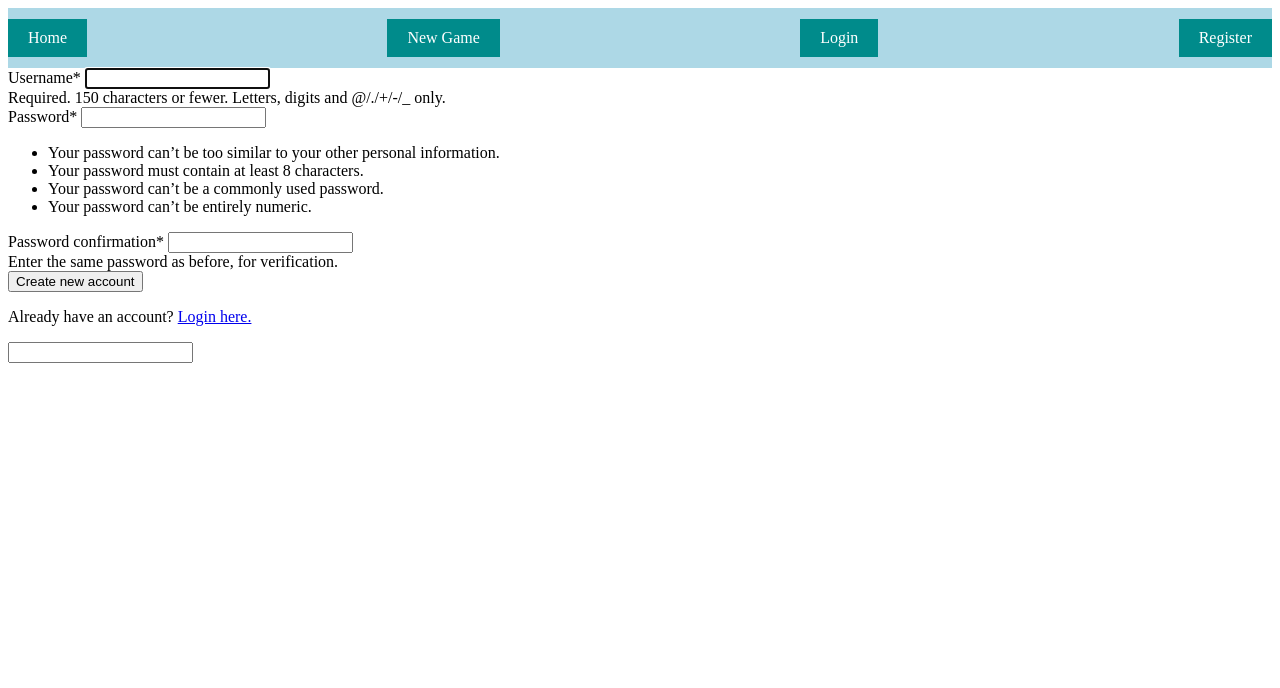
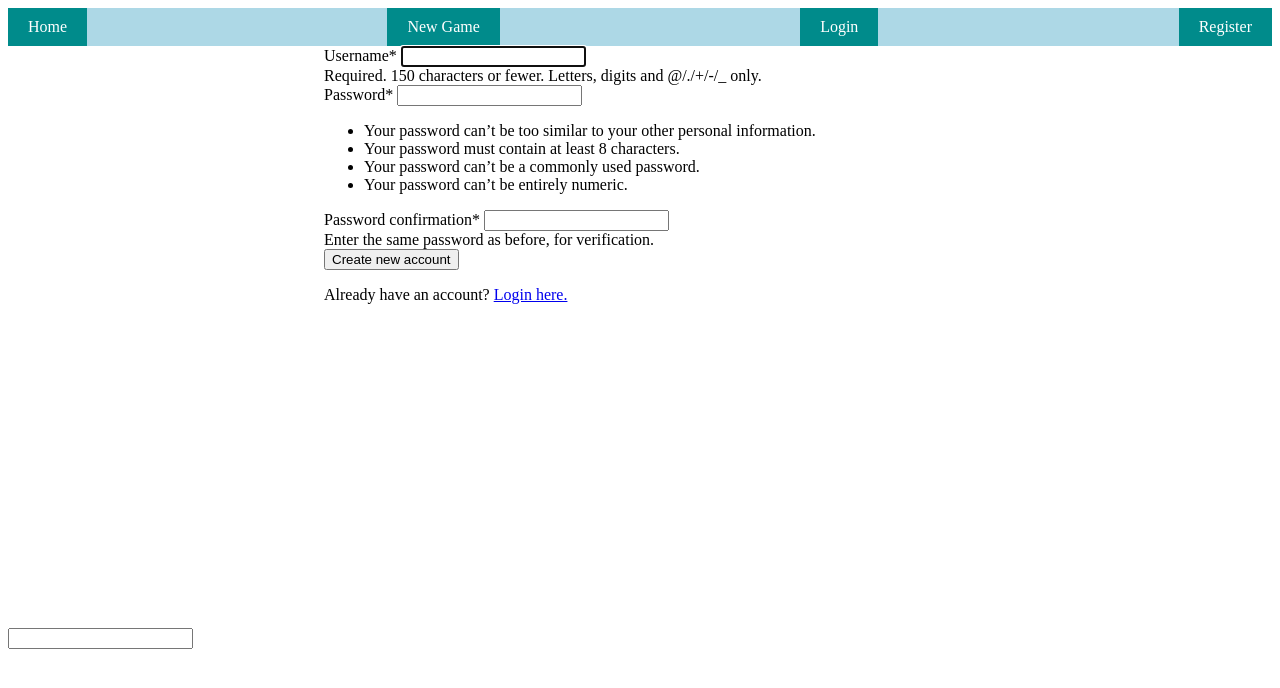
Before and after one commit to wwszola/mysite, a Django app: page /accounts/register/ in a window 1280 px wide. Shown: the top 688 px of the page. Run offline with Django 4.2, Linux system fonts and the light colour scheme; data that the repository does not hold is empty; some libraries are stand-ins or nearby versions.

Commit message:
introduce some styling

```diff
--- a/chat/templates/chat/chat.html
+++ b/chat/templates/chat/chat.html
@@ -1,5 +1,7 @@
-<div id="read_messages">{% include "chat/read_messages_snippet.html" %}</div>
-<div id="chat_input">{% include "chat/chat_input_snippet.html" %}</div>
+<div id="chat_container">
+    <div id="read_messages">{% include "chat/read_messages_snippet.html" %}</div>
+    <div id="chat_input">{% include "chat/chat_input_snippet.html" %}</div>
+</div>
 <script>
     function getCookie(name) {
         let cookie = document.cookie.match('(^|;) ?' + name + '=([^;]*)(;|$)');
--- a/chat/templates/chat/read_messages_snippet.html
+++ b/chat/templates/chat/read_messages_snippet.html
@@ -1,13 +1,5 @@
-<div style="max-height: 8em; flex-direction: column-reverse">
-    <table>
-        <tbody>
-            {% for message in message_list %}
-                <tr>
-                    <td style="overflow-wrap: break-word">{{ message.author }}</td>
-                    <td style="white-space: nowrap">{{ message.pub_datetime|date:"D" }} {{ message.pub_datetime|time:"G:i" }}</td>
-                    <td>{{ message.content }}</td>
-                </tr>
-            {% endfor %}
-        </tbody>
-    </table>
-</div>
+{% for message in message_list %}
+    <p>
+        {{ message.pub_datetime|date:"D" }} {{ message.pub_datetime|time:"G:i" }} {{ message.author }} {{ message.content }}
+    </p>
+{% endfor %}
--- a/static/base.css
+++ b/static/base.css
@@ -1,14 +1,44 @@
-nav {
+
+#topnav {
     display: flex;
     justify-content: space-between;
     align-items: center;
-    height: 60px;
     background-color: lightblue;
 }
 
-nav a {
+#topnav > a {
     color: white;
     background-color: darkcyan;
     text-decoration: none;
     padding: 10px 20px;
 }
+
+#main {
+    display: flex;
+    flex-direction: row;
+}
+
+#sidebar {
+    flex: 1;
+}
+
+#content {
+    flex: 3;
+}
+
+#chat_container {
+    display: flex;
+    flex-direction: column;
+    height: 80vh;
+}
+
+#read_messages{
+    flex: 10;
+    overflow: hidden;
+    height: 90%;
+}
+
+#chat_input{
+    flex: 1;
+    height: 10%;
+}
--- a/templates/base.html
+++ b/templates/base.html
@@ -10,7 +10,7 @@
         <link rel="stylesheet" href="{% static 'base.css' %}">
     </head>
     <body>
-        <nav>
+        <nav id="topnav">
             <a href="{% url 'home' %}">Home</a>
             <a href="{% url 'clickergame:create' %}">New Game</a>
             {% if user.is_authenticated %}
@@ -21,7 +21,11 @@
                 <a href="{% url 'accounts:register' %}">Register</a>
             {% endif %}
         </nav>
-        {% block content %}{% endblock %}
-        {% include "chat/chat.html" %}
+        <div id="main">
+            <div id="sidebar">{% include "chat/chat.html" %}</div>
+            <div id="content">
+                {% block content %}{% endblock %}
+            </div>
+        </div>
     </body>
 </html>
```
